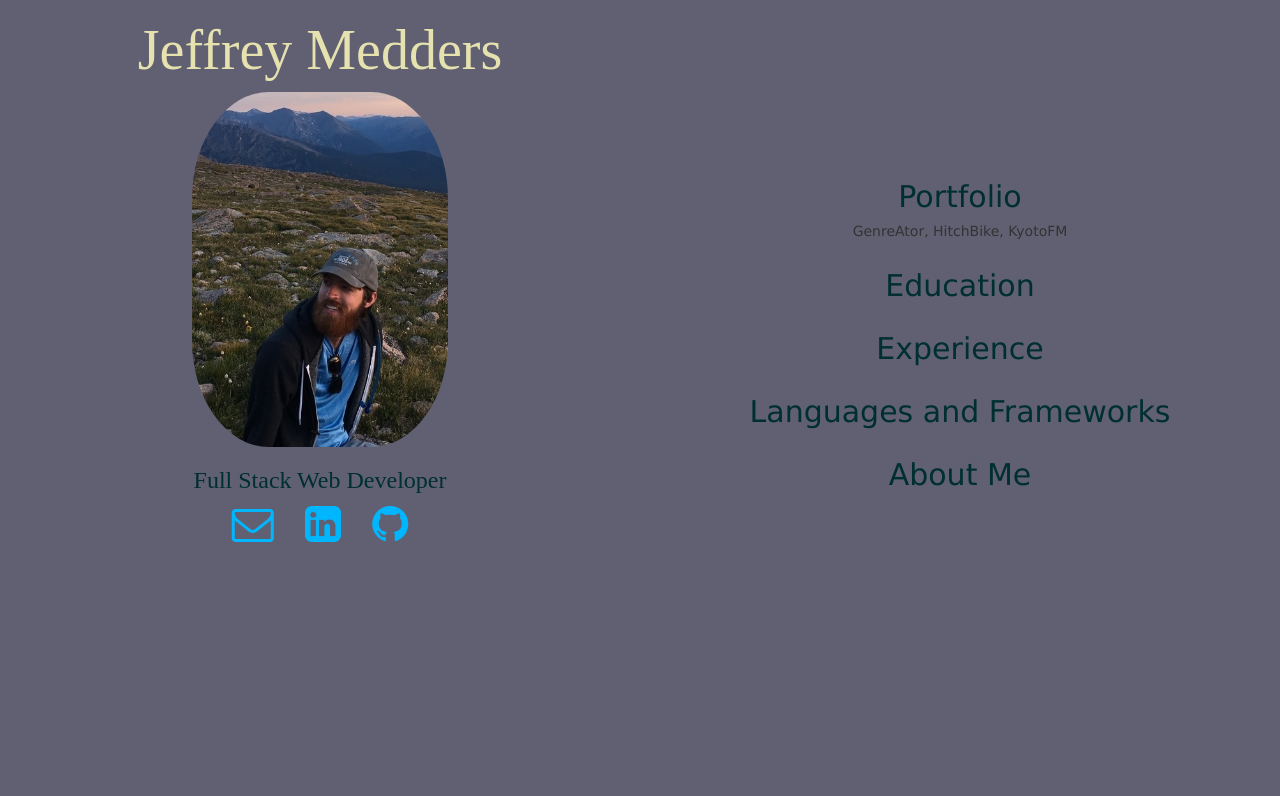
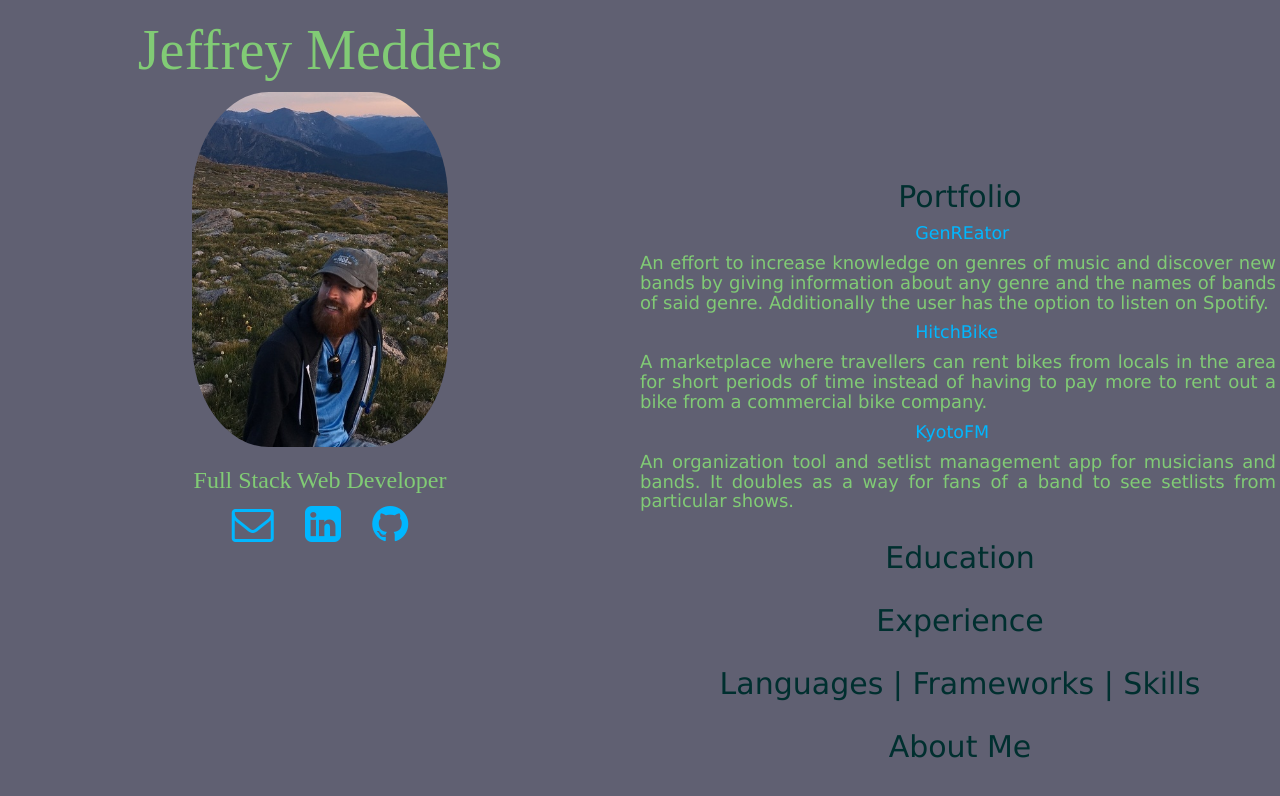
Before and after one commit to Jmedders/mysite, a website: page public/index.html in a window 1280 px wide. Both pictures are taken after a click on the element "Portfolio". Drawn offline with nearby package versions, Linux system fonts and the light colour scheme; a web font is replaced by a local one.

Commit message:
added styling, and text to portfolio

```diff
--- a/public/index.html
+++ b/public/index.html
@@ -34,15 +34,23 @@
   </div>
   <div id="right">
     <h2 class="jeffInfo" ng-click="view.portfolio = !view.portfolio">Portfolio</h2>
-    <p ng-show="view.portfolio">GenreAtor, HitchBike, KyotoFM</p>
+    <div ng-show="view.portfolio">
+      <a class="projectLinks" ng-href="https://genrestuff.firebaseapp.com/">GenREator</a>
+      <h4 class="fontColorClass">An effort to increase knowledge on genres of music and discover new bands by giving information about any genre and the names of bands of said genre. Additionally the user has the option to listen on Spotify.</h4>
+      <a class="projectLinks" ng-href="https://hitchbike.herokuapp.com/">HitchBike</a>
+      <h4 class="fontColorClass">A marketplace where travellers can rent bikes from locals in the area for short periods of time instead of having to pay more to rent out a bike from a commercial bike company.</h4>
+      <a class="projectLinks" ng-href="https://hitchbike.herokuapp.com/">KyotoFM</a>
+      <h4 class="fontColorClass">An organization tool and setlist management app for musicians and bands. It doubles as a way for fans of a band to see setlists from particular shows.</h4>
+    </div>
+
     <h2 class="jeffInfo" ng-click="view.education = !view.education">Education</h2>
     <p ng-show="view.education">University of Oklahoma B.S. Biology 2013, Galvanize 2016</p>
     <h2 class="jeffInfo" ng-click="view.experience = !view.experience">Experience</h2>
     <p ng-show="view.experience">Tundra Restaurant Supply Company (2015), Target(2014), University of Oklahoma - Weider Lab (2011-2013), Florida Insitute of Technology - Librarian Assistant(2009-2010)</p>
-    <h2 class="jeffInfo "ng-click="view.languages = !view.languages">Languages and Frameworks</h2>
+    <h2 class="jeffInfo "ng-click="view.languages = !view.languages">Languages | Frameworks | Skills</h2>
     <p ng-show="view.languages">JavaScript, SQL/PostgreSQL, Node|Express, AngularJS, HTML5|CSS, Sass, TDD, Agile workflow</p>
     <h2 class="jeffInfo" ng-click="view.aboutme = !view.aboutme">About Me</h2>
-    <p ng-show="view.aboutme">I live in the Boulder/Denver area of Colorado. I love exploring Colorado's abundance of mountains and forests. I'm obsessed with music, feel free to check my band out: <a ng-href="https://www.soundcloud.com/adult-colour"><span class="fa fa-soundcloud fa-2x" aria-hidden="true"> Soundcloud </span></a></p>
+    <p ng-show="view.aboutme">I live in the Boulder/Denver area. I love exploring Colorado's abundance of mountains and forests. I'm obsessed with music. Feel free to check my band out: <a ng-href="https://www.soundcloud.com/adult-colour"><span class="fa fa-soundcloud fa-2x" aria-hidden="true"> Soundcloud </span></a></p>
   </div>
 
 </body>
--- a/public/stylesheets/sass/base/_typography.scss
+++ b/public/stylesheets/sass/base/_typography.scss
@@ -6,17 +6,17 @@ body {
 a {
   color: #00B7FF;
 }
-h4{
-  color: #002F2F;
-}
 #myName{
   font-size: 4em;
   font-family: 'Balthazar';
-  color: #E6E2AF;
+  color: $lightgreen;
+  &:hover {
+    color: $darkpurple;
+  }
 }
 #title{
   font-family: 'Balthazar';
-  color: $forestgreen;
+  color: $lightgreen;
 }
 #picturesOfMe{
   height: 40%;
@@ -47,3 +47,13 @@ h4{
   /*padding-right: 10vw;*/
   width: 50%;
 }
+
+.projectLinks {
+  margin-left: 43%;
+  font-size: 1.25em;
+}
+.fontColorClass {
+  color: $lightgreen;
+  padding-right: 4px;
+  text-align: justify;
+}
```
Also changed, not shown: public/stylesheets/style.css, 1 other file.
